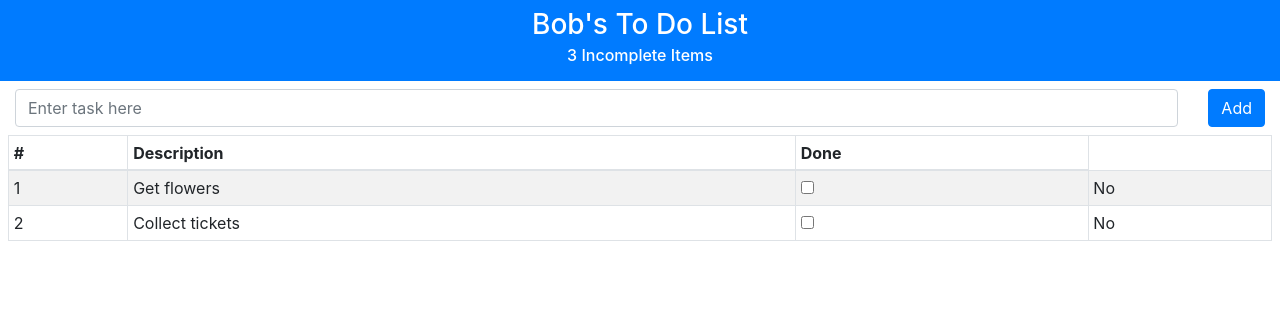
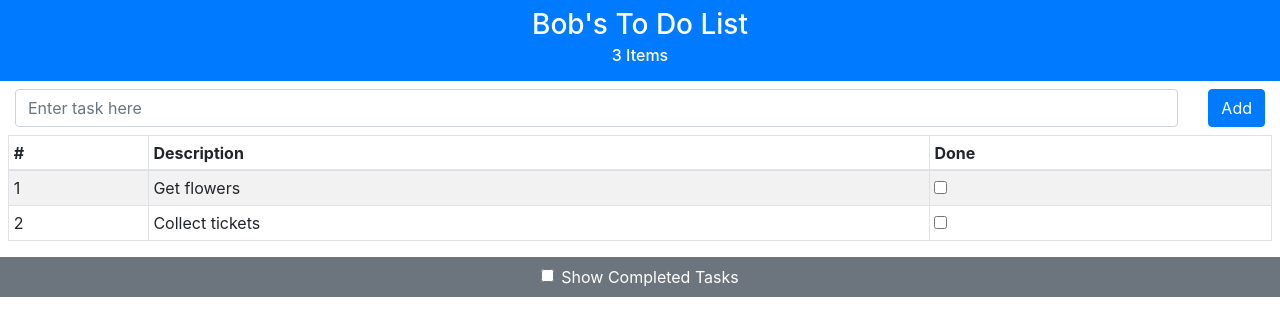
Before and after one commit to AndrewZlobin/simple-todo-app, an Angular app: page / in a window 1280 px wide. Shown: the top 336 px of the page. Built offline with nearby package versions, Linux system fonts and the light colour scheme.

Commit message:
Toggle Displaying Completed/Uncompleted Items

```diff
--- a/src/app/app.component.html
+++ b/src/app/app.component.html
@@ -1,6 +1,6 @@
 <h3 class="bg-primary text-center text-white p-2">
     {{ username }}'s To Do List
-    <h6 class="mt-1">{{ itemCount }} Incomplete Items</h6>
+    <h6 class="mt-1">{{ itemCount }} {{ showComplete ? '' : Incomplete }} Items</h6>
 </h3>
 
 <div class="container-fluid">
@@ -28,11 +28,18 @@
       <td>{{ i + 1 }}</td>
       <td>{{ item.task }}</td>
       <td><input type="checkbox" [(ngModel)]="item.complete"/></td>
-      <td [ngSwitch]="item.complete">
-        <span *ngSwitchCase="true">Yes</span>
-        <span *ngSwitchDefault>No</span>
-      </td>
+<!--      <td [ngSwitch]="item.complete">-->
+<!--        <span *ngSwitchCase="true">Yes</span>-->
+<!--        <span *ngSwitchDefault>No</span>-->
+<!--      </td>-->
     </tr>
     </tbody>
   </table>
 </div>
+
+<div class="bg-secondary text-white text-center p-2">
+  <div class="form-check">
+    <input class="form-check-input" type="checkbox" [(ngModel)]="showComplete" />
+    <label class="form-check-label" for="defaultCheck1">Show Completed Tasks</label>
+  </div>
+</div>
--- a/src/app/app.component.ts
+++ b/src/app/app.component.ts
@@ -14,6 +14,8 @@ export class AppComponent {
     new TodoItem('Collect tickets'),
   ]);
 
+  showComplete = false;
+
   get username(): string {
     return this.list.user;
   }
@@ -23,7 +25,7 @@ export class AppComponent {
   }
 
   get items(): readonly TodoItem[] {
-      return this.list.items.filter(item => !item.complete);
+    return this.list.items.filter(item => this.showComplete || !item.complete);
   }
 
   addItem(newItem) {
```
Lines whose indentation alone changed are shown as unchanged.
